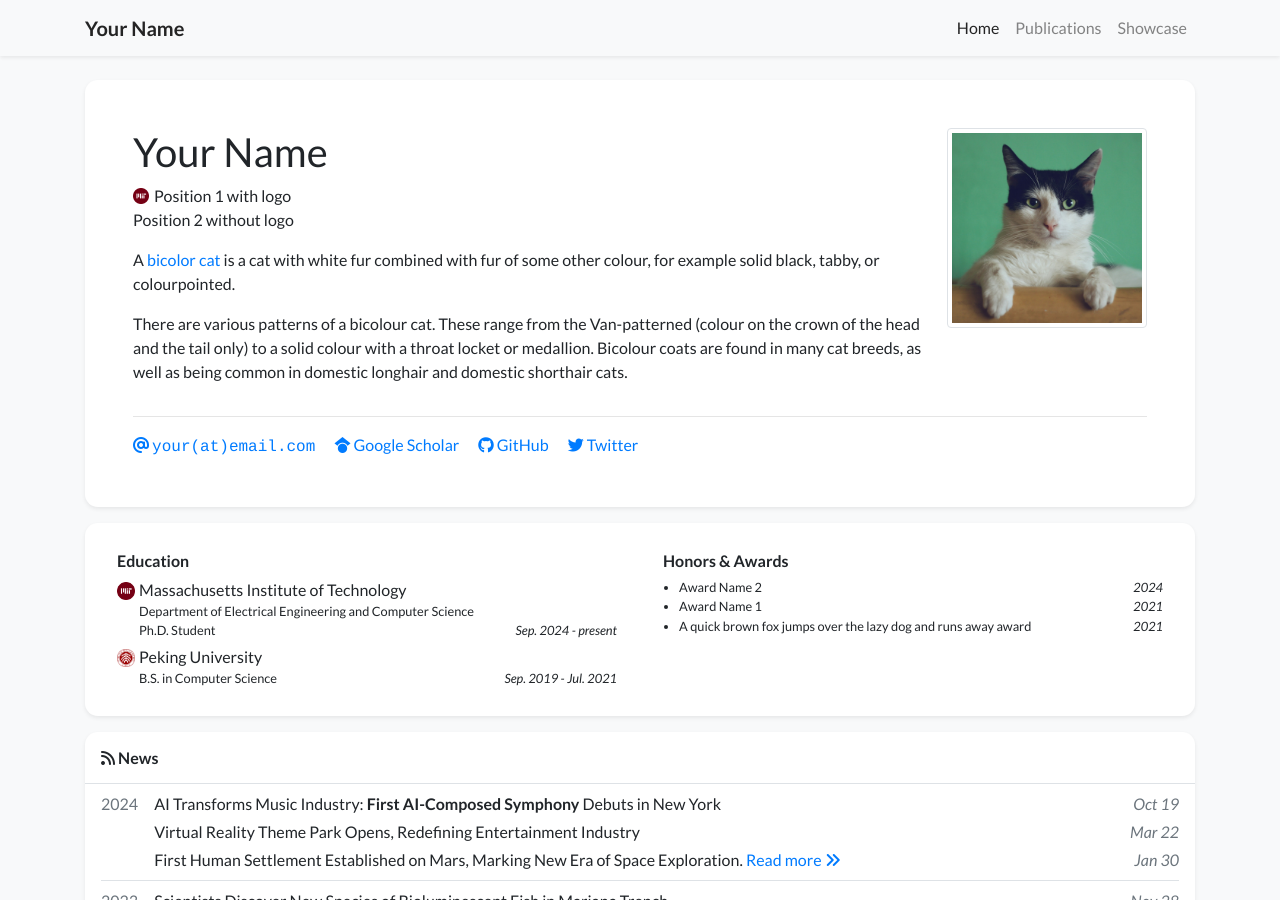
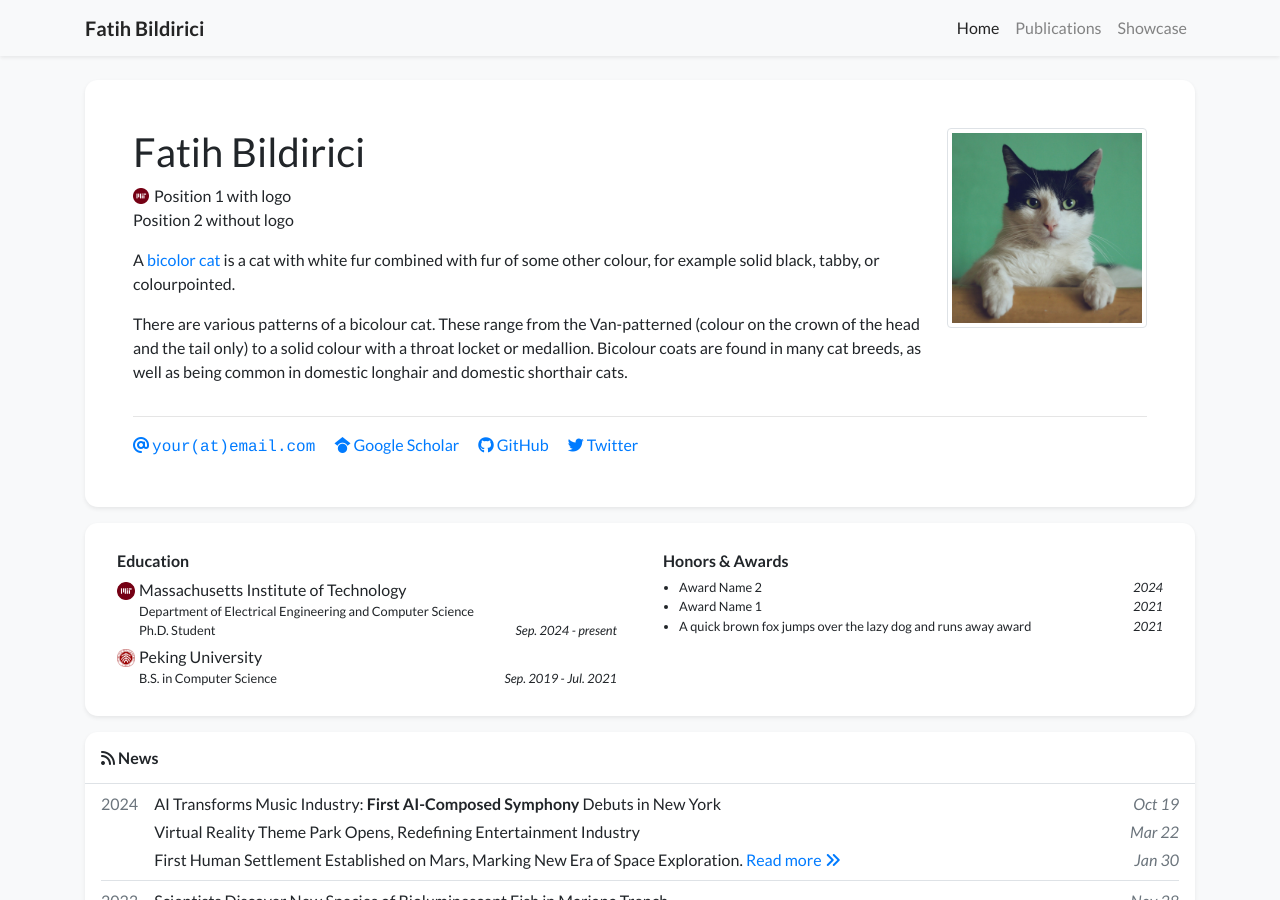
Before and after one commit to fbildirici/fbildirici.github.io, a Jekyll site: the page built from index.html, in a window 1280 px wide and 900 px high. Built offline with Jekyll 4.4.1, drawn with Linux system fonts in a browser that asks for light colours; nearby versions of some CDN libraries; a style sheet for code colours, icons or effects is not loaded.

Commit message:
Update profile.yml

```diff
--- a/_data/profile.yml
+++ b/_data/profile.yml
@@ -1,6 +1,6 @@
-primary_name: "Your Name"
+primary_name: "Fatih Bildirici"
 secondary_name: ""
-navbar_name: "Your Name"
+navbar_name: "Fatih Bildirici"
 
 positions:
 - logo: /assets/images/badges/MIT_Social_circle.png  # Logo is optional
```
